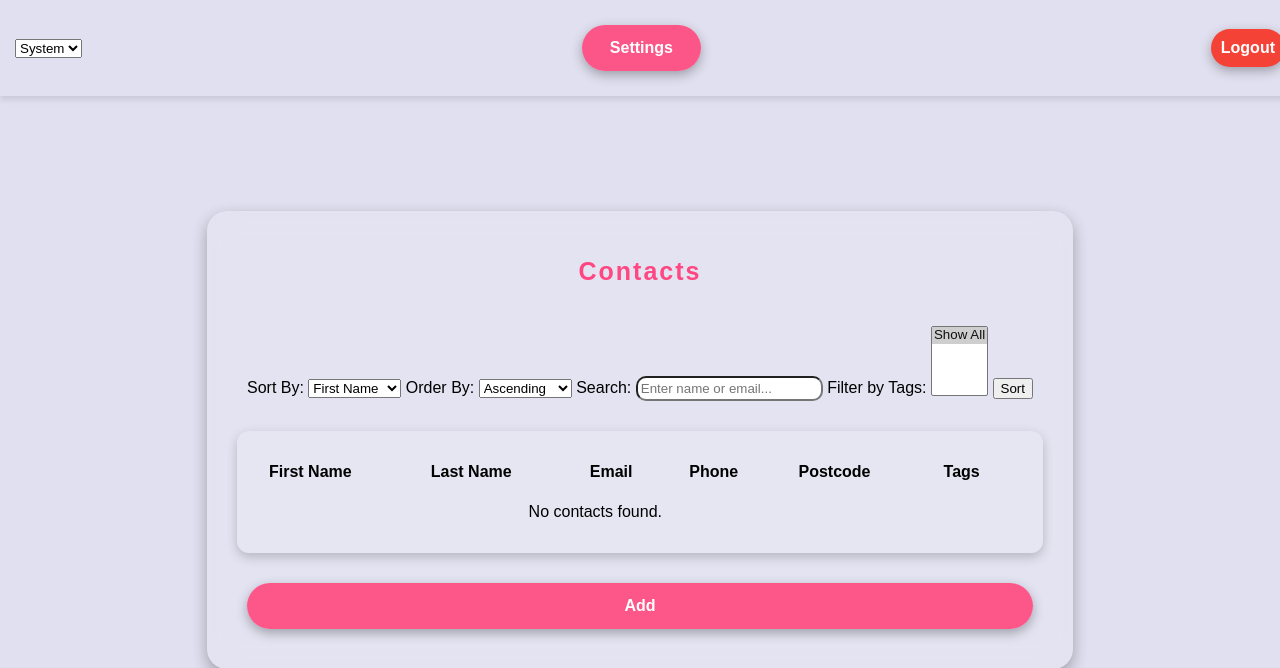
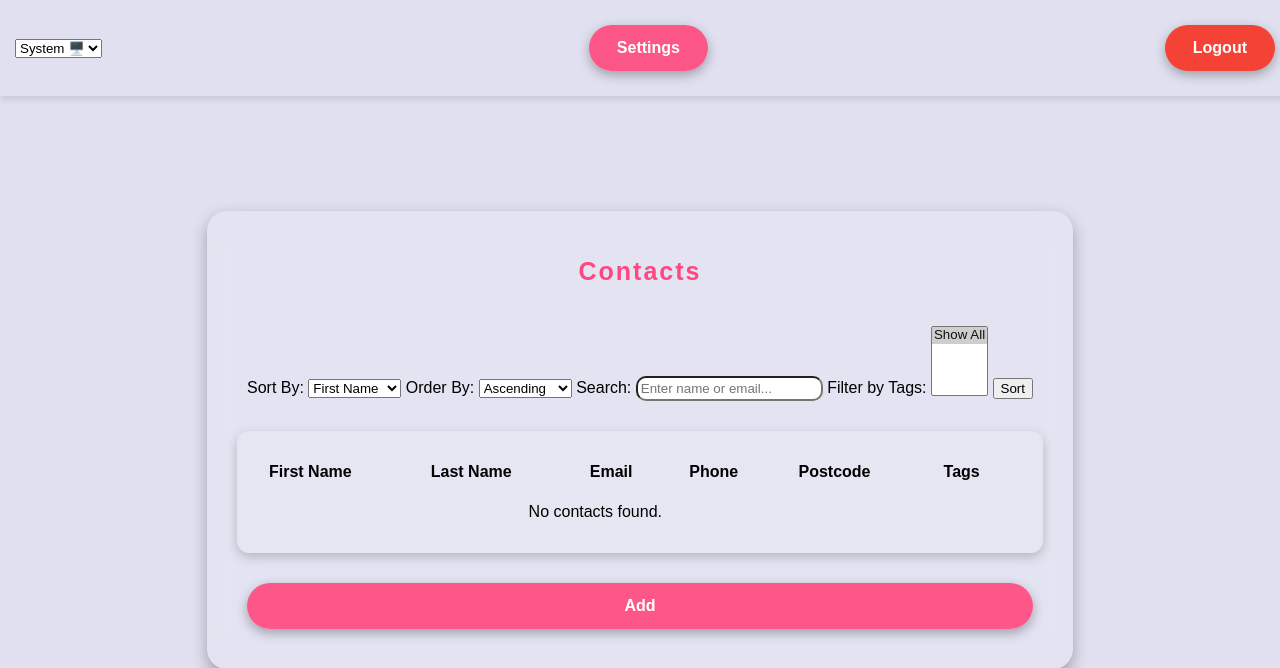
Before and after one commit to AdamPalmerGithub/addressBook, a Django app: page /addressBook/ in a window 1280 px wide. Shown: the top 668 px of the page. Run offline with Django 5.2, Linux system fonts and the light colour scheme; the visitor is signed in with stand-in values (Sample User, id 1); data that the repository does not hold is empty.

Commit message:
Styles: Margin fixed on header buttons, emojis in the light/dark mode selector.

```diff
--- a/myproject/myapp/templates/addressBook.html
+++ b/myproject/myapp/templates/addressBook.html
@@ -10,11 +10,11 @@
 <body>
     <header>
         <select id="mode" onchange="choice(mode.value)">
-            <option value="system" selected disabled>System</option>
-            <option value="light">Light</option>
-            <option value="dark">Dark</option>
+            <option value="system" selected disabled>System 🖥️</option>
+            <option value="light">Light ☀️</option>
+            <option value="dark">Dark 🌙</option>
         </select>
-        <a class="btn" href="../settings">Settings</a>
+        <a class="btn settings" href="../settings">Settings</a>
         <a class="btn logout" href="../logout">Logout</a>
     </header>
     <div class="container">
--- a/myproject/static/styles/addContact.css
+++ b/myproject/static/styles/addContact.css
@@ -40,7 +40,8 @@ body {
 .btn {
     display: inline-block;
     text-decoration: none;
-    padding: 14px 28px;
+    padding: 15px 28px;
+    margin-right: 20px;
     border-radius: 30px;
     background: rgba(255, 71, 126, 0.9);
     color: #fff;
@@ -54,7 +55,7 @@ button {
     display: inline-block;
     text-decoration: none;
     padding: 14px 28px;
-    border-radius: 30px;
+    border-radius: 20px;
     color: #fff;
     font-weight: bold;
     transition: 0.3s;
--- a/myproject/static/styles/addressBook.css
+++ b/myproject/static/styles/addressBook.css
@@ -114,14 +114,18 @@ a {
     transform: translateY(-3px);
 }
 .logout {
-    padding: 10px;
     background-color: #f44336;
     color: white;
     border: none;
     cursor: pointer;
+    margin-right: 20px;
 }
 .logout:hover {
     background-color: #d32f2f;
+}
+
+.settings {
+    margin-left: 50px
 }
 
 .sort {
--- a/myproject/static/styles/settings.css
+++ b/myproject/static/styles/settings.css
@@ -81,6 +81,7 @@ body {
     box-shadow: 0 4px 12px rgba(0, 0, 0, 0.3);
     border: none;
     cursor: pointer;
+    margin-right: 20px;
 }
 
 .btn:hover {
```
